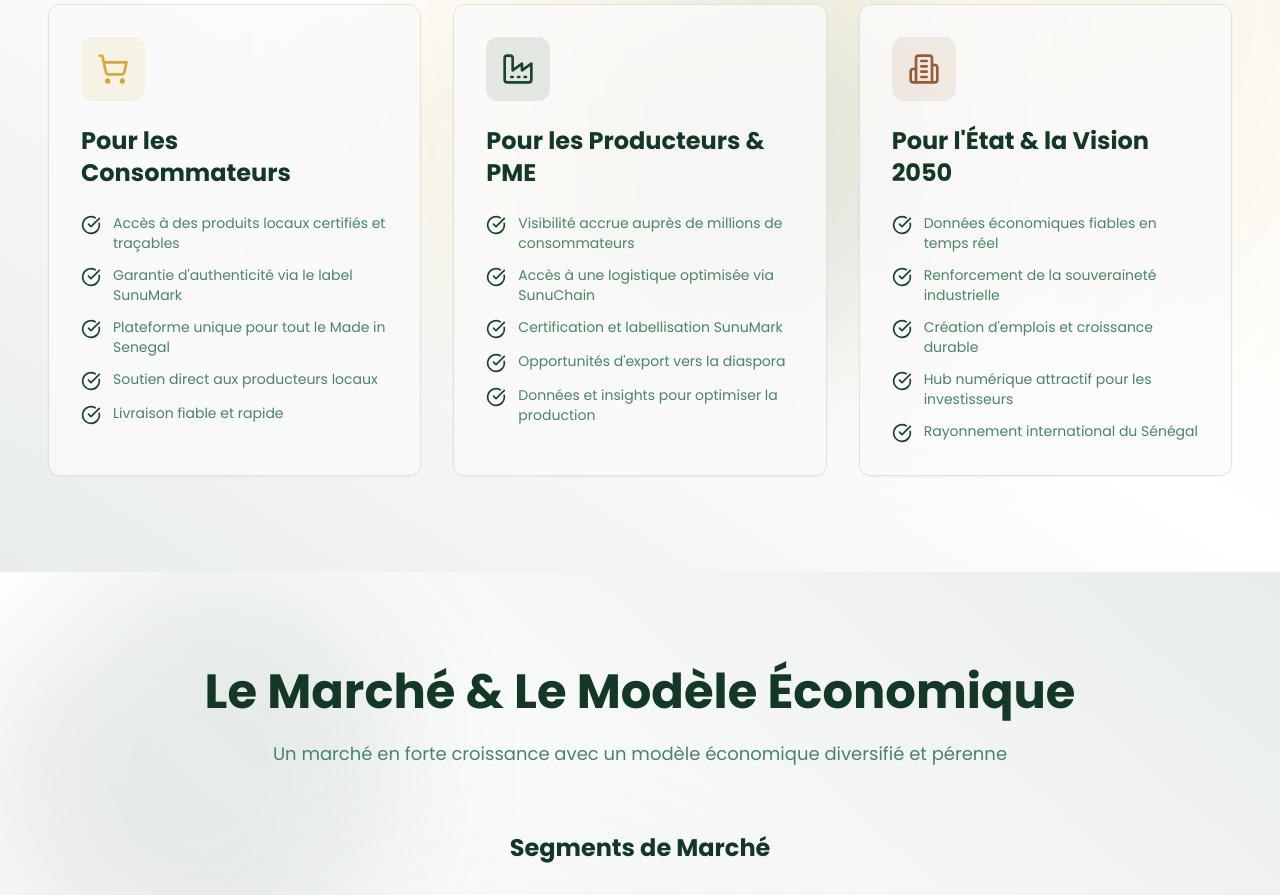
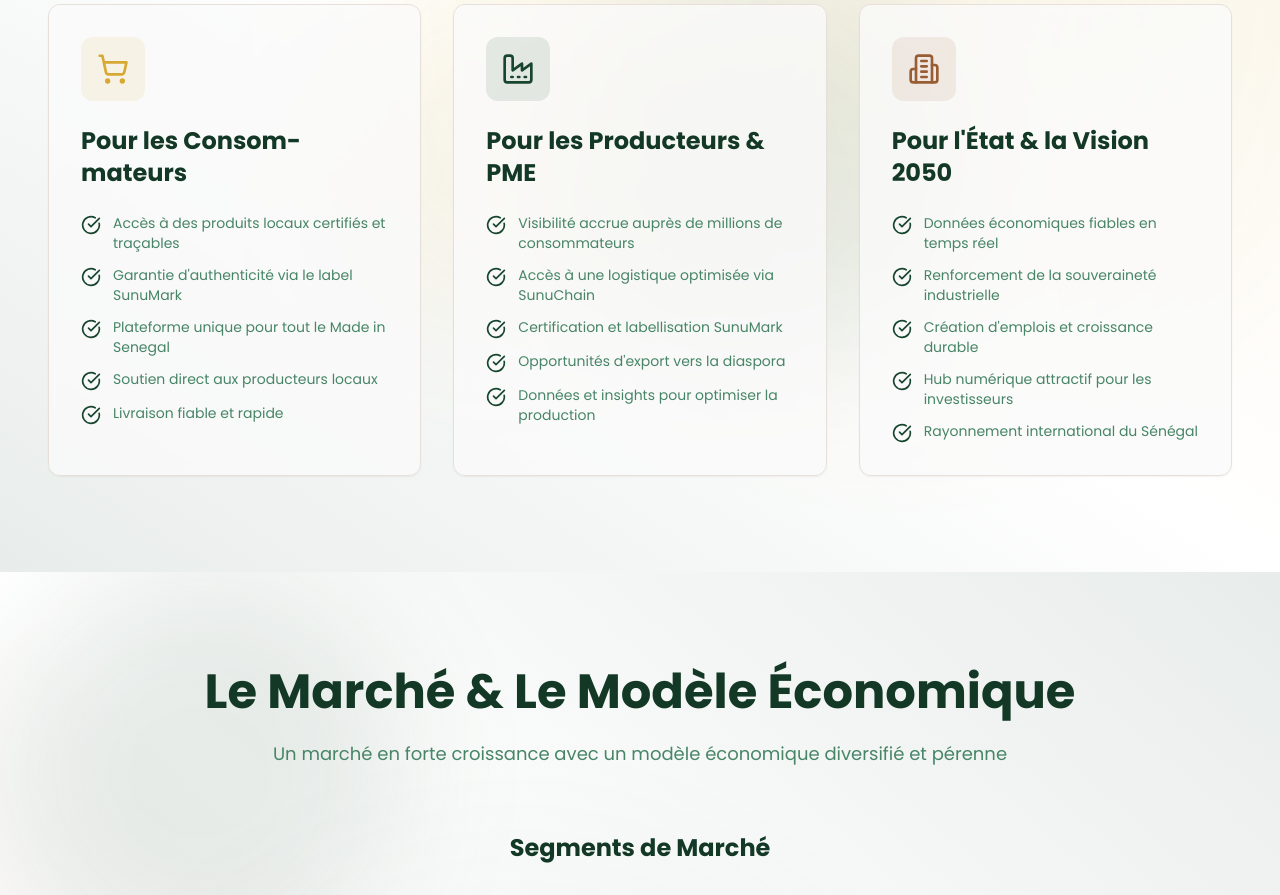
Before and after one commit to mouhaa-md/sunumarket, a React (Vite) app: page / in a window 1280 px wide. Shown: the part 2880-3775 px from the top of the page. Built offline with nearby package versions, Linux system fonts and the light colour scheme; the HTML template or start-up script is replaced by a standard one.

Commit message:
Fix text overflow in ValueSection

```diff
--- a/src/components/ValueSection.tsx
+++ b/src/components/ValueSection.tsx
@@ -4,7 +4,7 @@ import { ShoppingCart, Factory, Building2, CheckCircle } from "lucide-react";
 const valueProps = [
   {
     icon: ShoppingCart,
-    title: "Pour les Consommateurs",
+    title: "Pour les Consom-\nmateurs",
     color: "text-secondary",
     bgColor: "bg-secondary/10",
     benefits: [
@@ -72,7 +72,7 @@ const ValueSection = () => {
               <div className={`${prop.bgColor} w-16 h-16 rounded-xl flex items-center justify-center mb-6 group-hover:scale-110 transition-transform duration-300`}>
                 <Icon className={`h-8 w-8 ${prop.color} group-hover:scale-110 transition-transform duration-300`} />
               </div>
-              <h3 className="text-xl md:text-2xl font-bold mb-6 group-hover:gradient-text transition-all duration-300 break-words">{prop.title}</h3>
+              <h3 className="text-xl md:text-2xl font-bold mb-6 group-hover:gradient-text transition-all duration-300 whitespace-pre-line">{prop.title}</h3>
               <ul className="space-y-3">
                 {prop.benefits.map((benefit, idx) => (
                   <li key={idx} className="flex items-start gap-3 group/item hover:translate-x-1 transition-transform duration-200">
```
